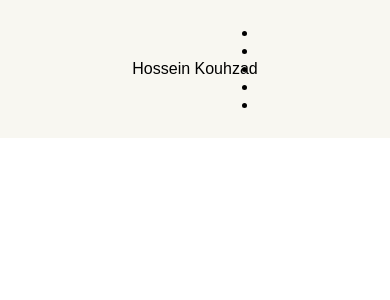
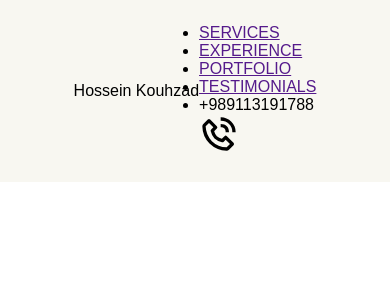
Before and after one commit to HKouhzad1991/HK-portfolio, a React (Vite) app: page / in a window 390 px wide. Shown: the top 300 px of the page. Built offline with nearby package versions, Linux system fonts and the light colour scheme; a web font is replaced by a local one.

Commit message:
menu items and phone icon

```diff
--- a/src/components/Header/Header.jsx
+++ b/src/components/Header/Header.jsx
@@ -1,5 +1,6 @@
 import React from "react";
 import css from "./Header.module.scss";
+import { BiPhoneCall } from "react-icons/bi";
 
 const Header = () => {
   return (
@@ -9,19 +10,20 @@ const Header = () => {
 
         <ul>
           <li>
-            <a href=""></a>
+            <a href="">SERVICES</a>
           </li>
           <li>
-            <a href=""></a>
+            <a href="">EXPERIENCE</a>
           </li>
           <li>
-            <a href=""></a>
+            <a href="">PORTFOLIO</a>
           </li>
           <li>
-            <a href=""></a>
+            <a href="">TESTIMONIALS</a>
           </li>
           <li>
-            <a href=""></a>
+            <p>+989113191788</p>
+            <BiPhoneCall size={"40px"} />
           </li>
         </ul>
       </div>
```
